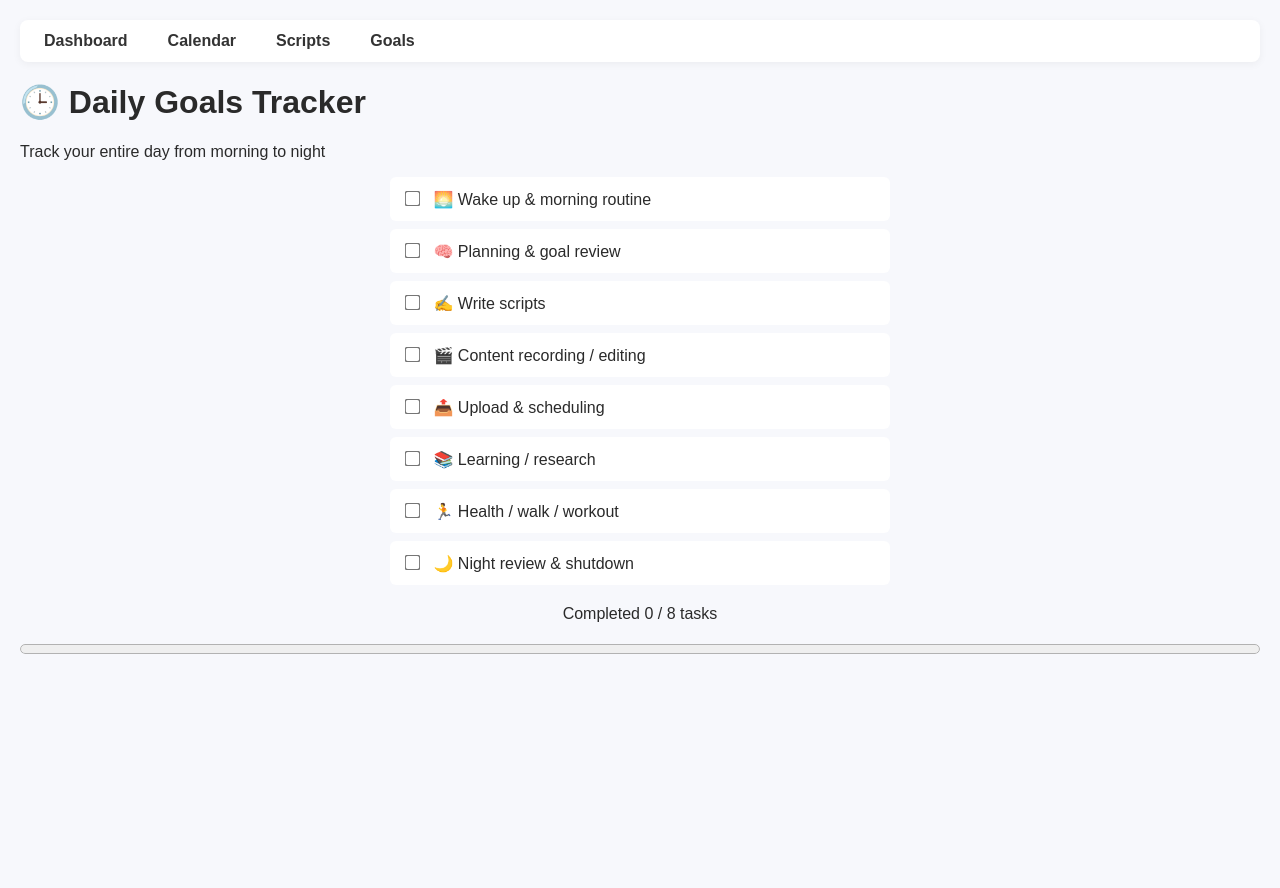
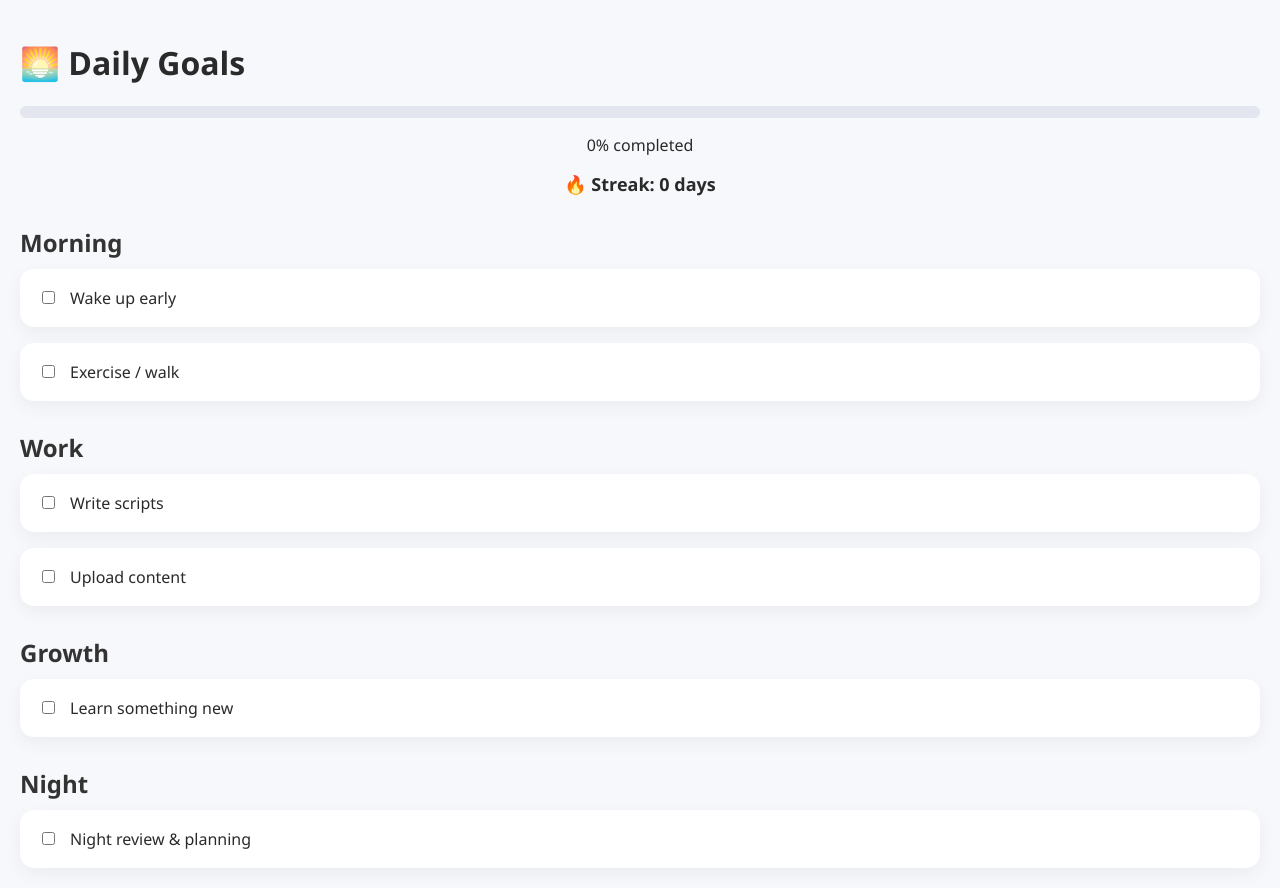
Before and after one commit to Visije/media-dashboard, a plain HTML site: page goals.html in a window 1280 px wide. Before the commit the page ends 800 px from the top, so only its background shows below. Drawn offline with Linux system fonts and the light colour scheme.

Commit message:
Update goals.html

```diff
--- a/goals.html
+++ b/goals.html
@@ -1,54 +1,131 @@
 <!DOCTYPE html>
-<html lang="en">
+<html>
 <head>
-  <base href="./">
-  <meta charset="UTF-8">
-  <title>Daily Goals Tracker</title>
+  <title>Daily Goals</title>
   <link rel="stylesheet" href="css/style.css">
+  <style>
+    body {
+      background: var(--bg);
+      color: var(--text);
+      font-family: "Segoe UI", sans-serif;
+    }
+
+    .goal-card {
+      background: var(--card);
+      padding: 18px;
+      border-radius: 14px;
+      margin-bottom: 16px;
+      box-shadow: 0 6px 18px rgba(0,0,0,0.05);
+    }
+
+    .goal-card label {
+      display: flex;
+      align-items: center;
+      gap: 12px;
+      font-size: 16px;
+      cursor: pointer;
+    }
+
+    .progress-box {
+      margin: 20px 0;
+    }
+
+    .progress-bar {
+      background: #e3e6ef;
+      border-radius: 10px;
+      overflow: hidden;
+      height: 12px;
+    }
+
+    .progress-fill {
+      height: 100%;
+      width: 0%;
+      background: var(--accent);
+      transition: width 0.3s ease;
+    }
+
+    .streak {
+      font-size: 18px;
+      margin-top: 10px;
+      font-weight: 600;
+    }
+
+    h2 {
+      margin-top: 30px;
+      margin-bottom: 10px;
+    }
+  </style>
 </head>
 
 <body>
 
-<nav class="main-nav">
-  <a href="index.html">Dashboard</a>
-  <a href="calendar.html">Calendar</a>
-  <a href="scripts.html">Scripts</a>
-  <a href="goals.html">Goals</a>
-</nav>
-
-<h1>🕒 Daily Goals Tracker</h1>
-<p>Track your entire day from morning to night</p>
-
-<ul id="taskList" class="task-list">
-  <li><input type="checkbox"> 🌅 Wake up & morning routine</li>
-  <li><input type="checkbox"> 🧠 Planning & goal review</li>
-  <li><input type="checkbox"> ✍️ Write scripts</li>
-  <li><input type="checkbox"> 🎬 Content recording / editing</li>
-  <li><input type="checkbox"> 📤 Upload & scheduling</li>
-  <li><input type="checkbox"> 📚 Learning / research</li>
-  <li><input type="checkbox"> 🏃 Health / walk / workout</li>
-  <li><input type="checkbox"> 🌙 Night review & shutdown</li>
-</ul>
+<h1>🌅 Daily Goals</h1>
 
 <div class="progress-box">
-  <p id="progressText">Completed 0 / 8 tasks</p>
-  <progress id="progressBar" value="0" max="8"></progress>
+  <div class="progress-bar">
+    <div class="progress-fill" id="progressFill"></div>
+  </div>
+  <p id="progressText">0% completed</p>
+  <div class="streak">🔥 Streak: <span id="streak">0</span> days</div>
+</div>
+
+<h2>Morning</h2>
+<div class="goal-card">
+  <label><input type="checkbox"> Wake up early</label>
+</div>
+<div class="goal-card">
+  <label><input type="checkbox"> Exercise / walk</label>
+</div>
+
+<h2>Work</h2>
+<div class="goal-card">
+  <label><input type="checkbox"> Write scripts</label>
+</div>
+<div class="goal-card">
+  <label><input type="checkbox"> Upload content</label>
+</div>
+
+<h2>Growth</h2>
+<div class="goal-card">
+  <label><input type="checkbox"> Learn something new</label>
+</div>
+
+<h2>Night</h2>
+<div class="goal-card">
+  <label><input type="checkbox"> Night review & planning</label>
 </div>
 
 <script>
-const checkboxes = document.querySelectorAll("#taskList input[type='checkbox']");
+const checkboxes = document.querySelectorAll("input[type='checkbox']");
+const progressFill = document.getElementById("progressFill");
 const progressText = document.getElementById("progressText");
-const progressBar = document.getElementById("progressBar");
+const streakEl = document.getElementById("streak");
+
+const today = new Date().toDateString();
+
+let streak = Number(localStorage.getItem("streak")) || 0;
+let lastCompleted = localStorage.getItem("lastCompleted");
 
 function updateProgress() {
-  const completed = document.querySelectorAll("#taskList input:checked").length;
-  progressText.innerText = `Completed ${completed} / ${checkboxes.length} tasks`;
-  progressBar.value = completed;
+  const done = [...checkboxes].filter(c => c.checked).length;
+  const total = checkboxes.length;
+  const percent = Math.round((done / total) * 100);
+
+  progressFill.style.width = percent + "%";
+  progressText.innerText = `${percent}% completed`;
+
+  if (percent === 100 && lastCompleted !== today) {
+    streak++;
+    localStorage.setItem("streak", streak);
+    localStorage.setItem("lastCompleted", today);
+  }
+
+  streakEl.innerText = streak;
 }
 
-checkboxes.forEach(cb => {
-  cb.addEventListener("change", updateProgress);
-});
+checkboxes.forEach(cb => cb.addEventListener("change", updateProgress));
+
+streakEl.innerText = streak;
 </script>
 
 </body>
```
